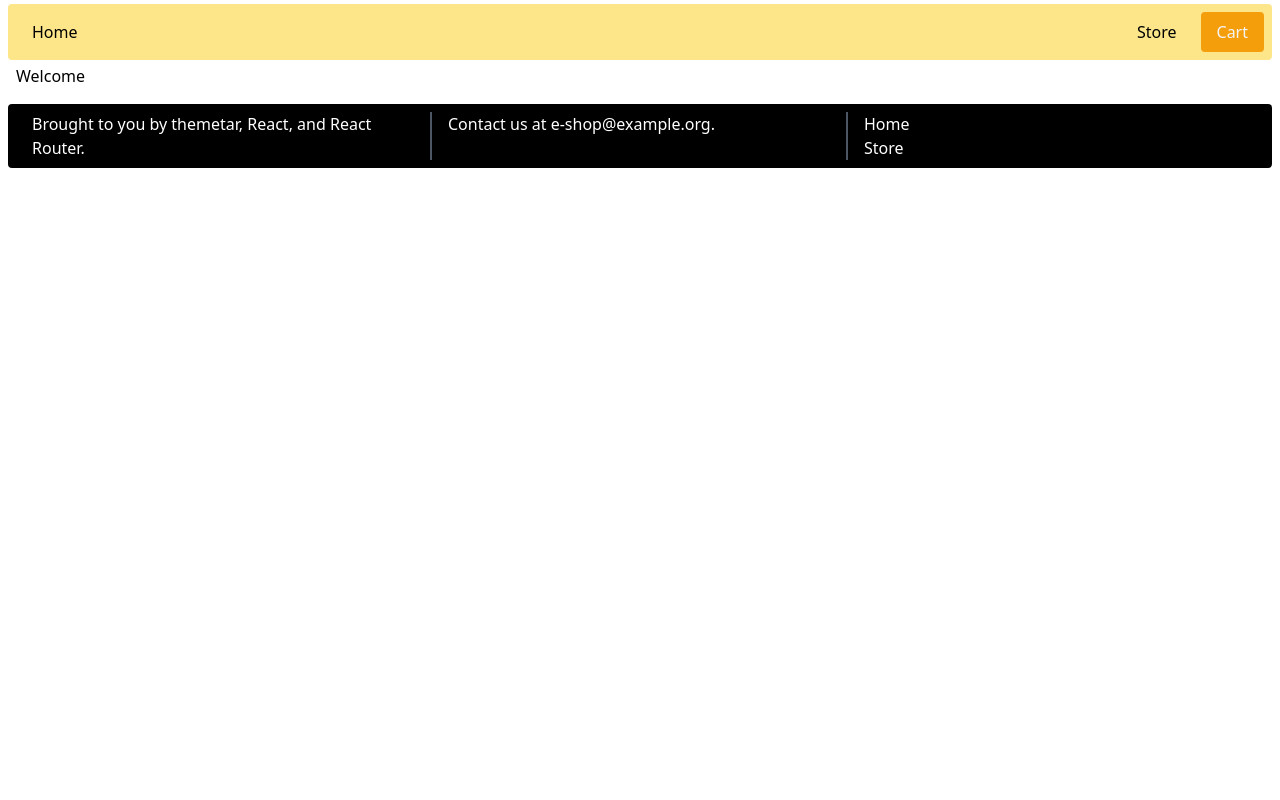
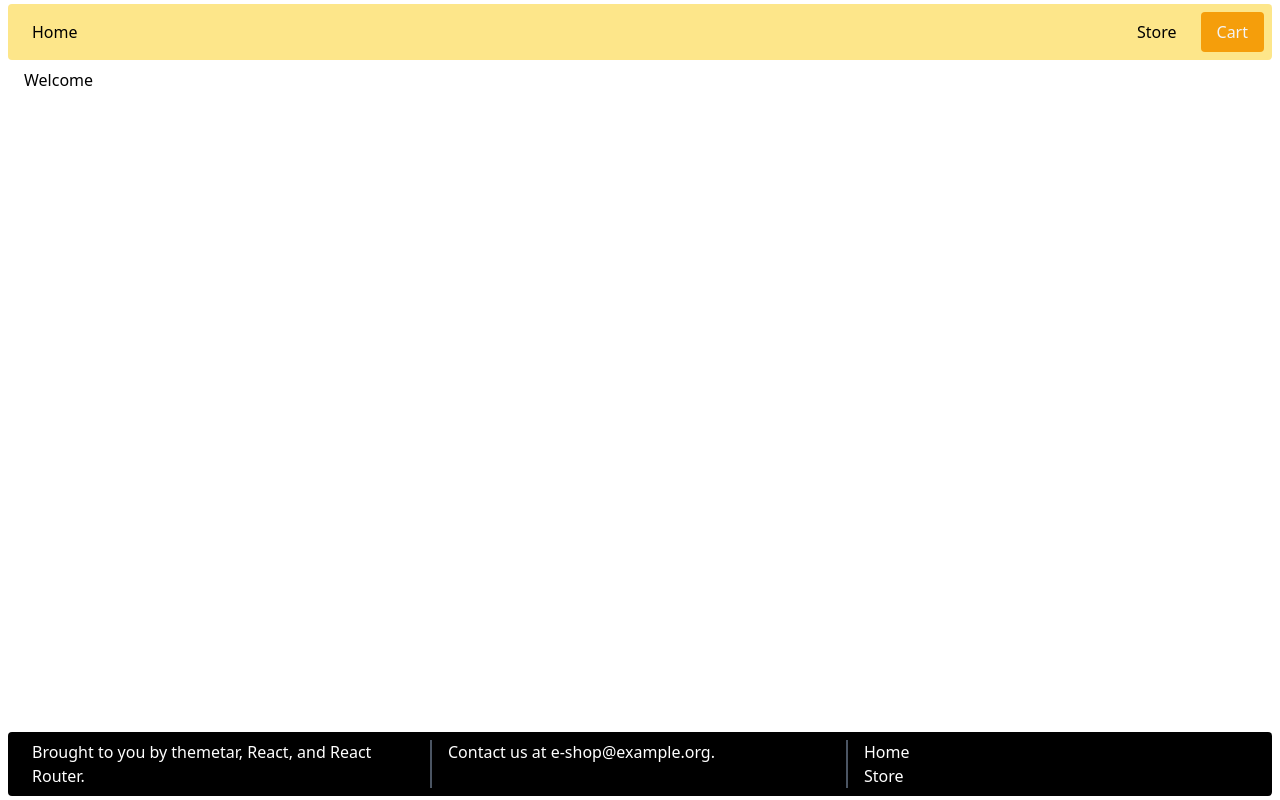
Before and after one commit to themetar/eshop-mockup, a React app: page / in a window 1280 px wide. Built offline with nearby package versions, Linux system fonts and the light colour scheme.

Commit message:
Modify layout to fill out window

```diff
--- a/src/components/App.js
+++ b/src/components/App.js
@@ -40,17 +40,14 @@ export default function App() {
   };
 
   return (
+    <div className="min-h-screen max-w-screen-2xl mx-auto px-2 py-1 flex flex-col">
       <Router>
-      <div>
-        <div className="max-w-screen-2xl mx-auto px-2 py-1">
-          <div className="bg-yellow-200 p-2 rounded flex">
+        <div className="bg-yellow-200 p-2 mb-2 rounded flex">
           <Link to="/" className="mr-auto px-4 py-2">Home</Link>
           <Link to="/store" className="mr-2 px-4 py-2">Store</Link>
           <Link to="/store/cart" className="bg-yellow-500 rounded text-gray-100 px-4 py-2">Cart {cartSize > 0 && `(${cartSize})`}</Link>
         </div>
-        </div>
-      </div>
-      <div className="max-w-screen-2xl mx-auto px-4 mb-4">
+        <div className="px-4 mb-4 flex-grow">
           <Switch>
             <Route path="/store">
               <Store products={products} cart={cart} addToCart={addToCart} setCartQuantity={setCartQuantity}/>
@@ -60,7 +57,7 @@ export default function App() {
             </Route>
           </Switch>
         </div>
-      <footer className="max-w-screen-2xl mx-auto px-2 pb-1">
+        <footer>
           <div className="bg-black text-white px-2 py-2 rounded grid grid-cols-3">
             <div className="px-4 border-r-2 border-gray-600">Brought to you by <a href="https://github.com/themetar">themetar</a>, <a href="https://reactjs.org/">React</a>, and <a href="https://reactrouter.com/">React Router</a>.</div>
             <div className="px-4 border-r-2 border-gray-600">Contact us at <a>e-shop@example.org</a>.</div>
@@ -75,5 +72,6 @@ export default function App() {
           </div>
         </footer>
       </Router>
+    </div>
   );
 }
```
Lines whose indentation alone changed are shown as unchanged.
